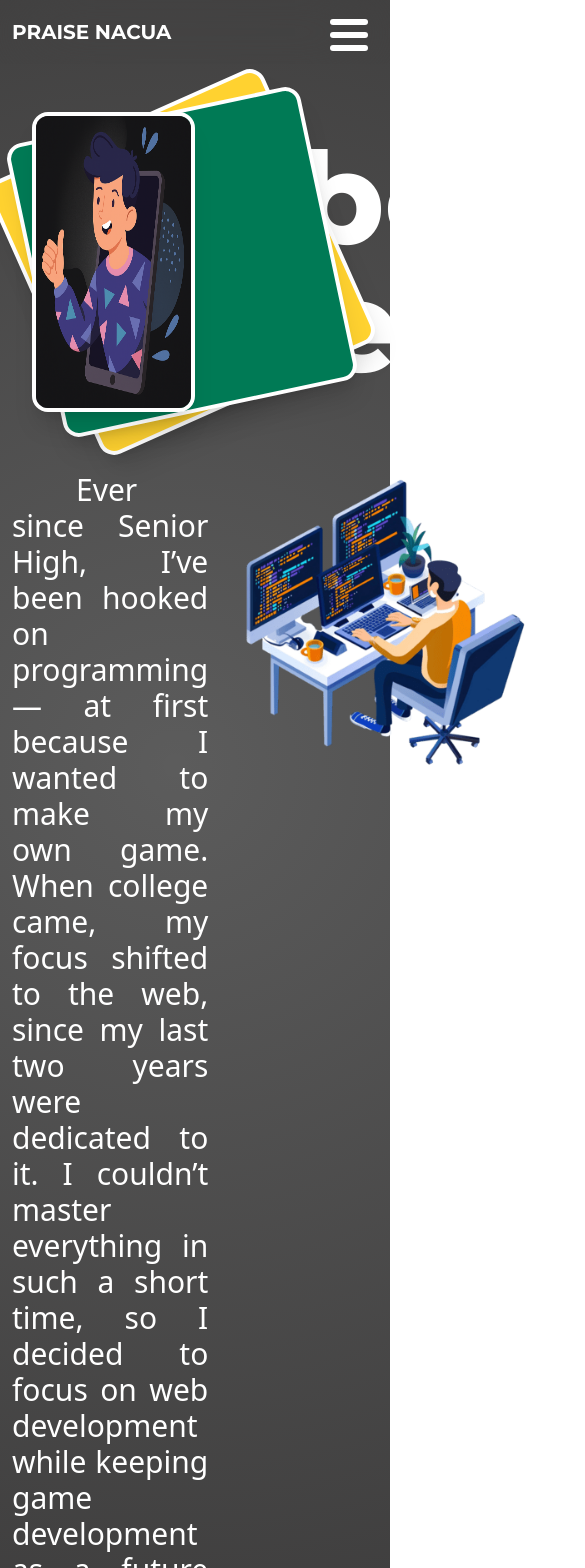
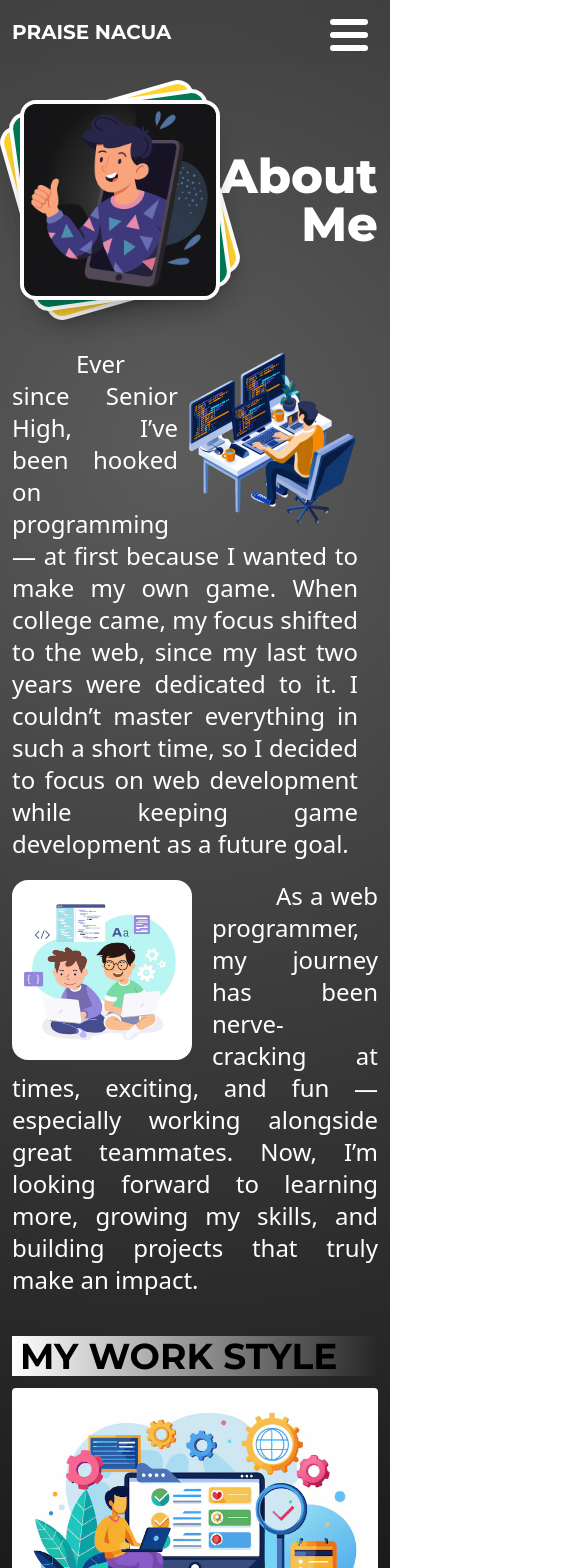
Before and after one commit to Just-Pyro/My-Portfolio, a React (Vite) app: page /My-Portfolio/about in a window 390 px wide. Shown: the top 1568 px of the page, 585 px wide, since content can reach past the window. Built offline with nearby package versions, Linux system fonts and the light colour scheme.

Commit message:
About Page Responsiveness

```diff
--- a/src/Pages/About.tsx
+++ b/src/Pages/About.tsx
@@ -28,6 +28,7 @@ const About = () => {
         </div>
         <div className="intro">
           <div className="paragraph-1">
+            <img src={intro1} alt="" className="lg:hidden" />
             <p>
               Ever since Senior High, I’ve been hooked on programming — at first
               because I wanted to make my own game. When college came, my focus
@@ -36,7 +37,7 @@ const About = () => {
               focus on web development while keeping game development as a
               future goal.
             </p>
-            <img src={intro1} alt="" />
+            <img src={intro1} alt="" className="hidden lg:inline-block" />
           </div>
           <div className="paragraph-2">
             <img src={intro2} alt="" />
--- a/src/index.css
+++ b/src/index.css
@@ -17,7 +17,7 @@
   }
 
   .offscreen-menu-btn {
-    @apply z-50 2xl:hidden h-4/5 w-12 relative z-10 cursor-pointer;
+    @apply z-50 2xl:hidden h-4/5 w-12 relative cursor-pointer;
   }
 
   .offscreen-menu-btn span {
@@ -47,7 +47,7 @@
   }
 
   .offscreen-menu {
-    @apply z-40 hidden h-screen w-11/12 bg-black/75 backdrop-blur-3xl absolute top-0 right-0 flex-col items-center space-y-10 p-3 pt-22 transition-all;
+    @apply z-40 hidden h-screen w-11/12 bg-black/95 backdrop-blur-3xl absolute top-0 right-0 flex-col items-center space-y-10 p-3 pt-22 transition-all;
   }
 
   .offscreen-menu.active {
@@ -142,50 +142,58 @@
 
   /* About */
   .title {
-    @apply flex items-center justify-between p-5 mb-10;
+    @apply flex items-center justify-between p-2 lg:p-5 mb-10;
   }
   .title h3 {
-    @apply text-9xl font-extrabold;
+    @apply text-5xl text-right md:text-left lg:text-9xl font-extrabold;
   }
 
   .title-left,
   .title-right {
-    @apply w-1/2;
+    @apply md:w-1/2;
   }
 
   .title-left {
-    @apply flex justify-end lg:pe-10;
+    @apply flex justify-end md:pe-5 lg:pe-10;
   }
 
   .aboutme-img,
   .stack-1,
   .stack-2 {
-    @apply rounded-2xl border-4 border-white w-[300px] h-[300px] absolute top-0 left-0 shadow-xl;
+    @apply rounded-2xl border-4 border-white w-[200px] lg:w-[300px] h-[200px] lg:h-[300px] absolute top-0 left-0 shadow-xl;
   }
 
   .image-wrapper {
-    @apply relative w-[300px] h-[300px];
+    @apply relative w-[200px] lg:w-[300px] h-[200px] lg:h-[300px];
   }
 
   .stack-1 {
-    @apply bg-amber-300 -rotate-[24deg];
+    @apply bg-amber-300 -rotate-[16deg] lg:-rotate-[24deg];
   }
 
   .stack-2 {
-    @apply bg-emerald-700 -rotate-12;
+    @apply bg-emerald-700 -rotate-8 lg:-rotate-12;
   }
 
   .intro {
-    @apply text-3xl indent-16 flex-col space-y-5 mb-10;
+    @apply text-2xl lg:text-3xl indent-16 flex-col space-y-5 mb-10;
   }
 
   .intro div {
-    @apply flex space-x-5 text-justify;
+    @apply lg:flex space-x-5 text-justify;
   }
 
   .paragraph-1 img,
   .paragraph-2 img {
-    @apply w-[300px] h-[300px] object-contain rounded-2xl;
+    @apply w-[180px] h-[180px] lg:w-[300px] lg:h-[300px] object-contain rounded-2xl;
+  }
+
+  .paragraph-1 img {
+    @apply float-right;
+  }
+
+  .paragraph-2 img {
+    @apply float-left lg:float-none;
   }
 
   .work-style h5 {
@@ -197,11 +205,11 @@
   }
 
   .work-style div {
-    @apply flex space-x-5;
+    @apply flex items-center flex-col space-y-3 lg:space-y-0 lg:flex-row lg:space-x-5;
   }
 
   .work-style p {
-    @apply text-3xl indent-16 text-justify;
+    @apply text-2xl lg:text-3xl indent-16 text-justify;
   }
 
   /* Footer */
```
